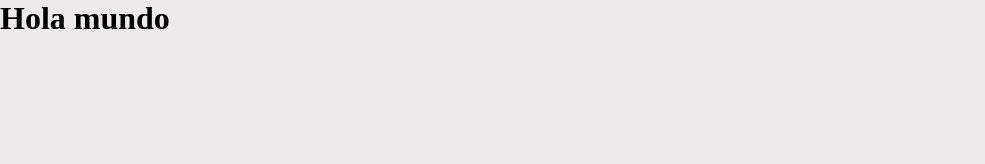
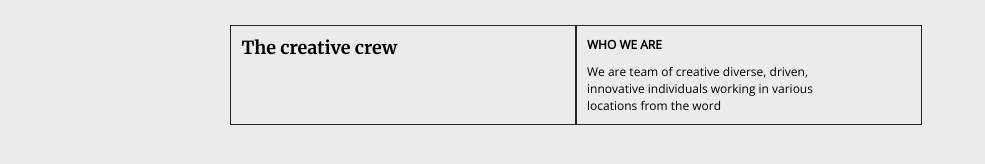
Before and after one commit to KillaxxX/my-team-fans-page, a plain HTML site: page index.html in a window 1280 px wide. Shown: the whole page, without its empty margins (0-985 px from the left). Drawn offline with nearby package versions, Linux system fonts and the light colour scheme.

Commit message:
Maquetacion

```diff
--- a/index.html
+++ b/index.html
@@ -3,12 +3,37 @@
     <head>
         <title></title>
         <meta charset="UTF-8">
-        <meta name="viewport" content="width=device-width, initial-scale=1">
+        <meta name="viewport" content="width=device-width, initial-scale=1, user-scalable=no">
         <title>My team page</title>
         <link href="css/style.css" rel="stylesheet">
     </head>
     <body>
-        <h1>Hola mundo</h1>
+
+        <div class="container">
+            <!-- Section one -->
+            <section class="box-one">
+
+                <!-- Title -->
+                <div class="title">
+                    <h1>The creative crew</h1>
+                </div>
+
+                <!-- Description -->
+                <div class="description">
+                    <h3 class="subtitle">WHO WE ARE</h3>
+                    <p class="decriptionHelp">
+                        We are team of creative diverse, driven, innovative individuals working in various locations from the word
+                    </p>
+                </div>
+
+            </section>
+
+            <!-- Section two -->
+            <section class="box-two">
+
+            </section>
+
+        </div>
 
         <script src="https://www.gstatic.com/firebasejs/8.6.5/firebase-app.js"></script>
         <script src="js/firebase.js"></script>
```
